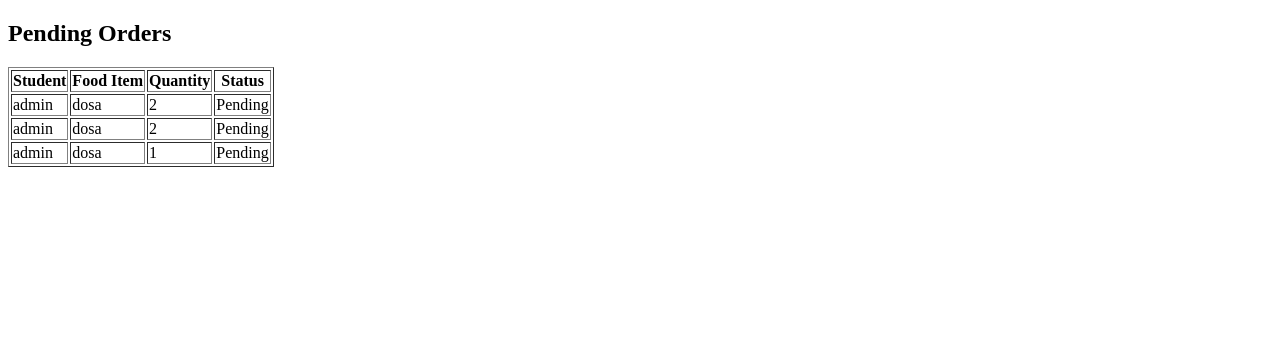
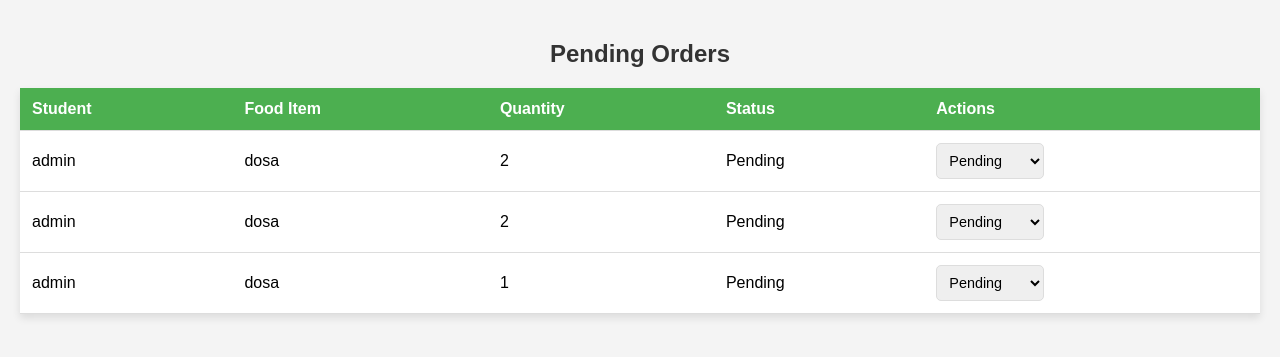
Before and after one commit to devmehtaa/SCOS, a Django app: page /menu/staff/orders/ in a window 1280 px wide. Shown: the top 357 px of the page. Run offline with Django 5.2, Linux system fonts and the light colour scheme; data comes from the database, SQL or seed files in the repository.

Commit message:
incoming orders

```diff
--- a/vlounge/menu/templates/staff_orders.html
+++ b/vlounge/menu/templates/staff_orders.html
@@ -3,29 +3,152 @@
 <head>
     <meta charset="UTF-8">
     <meta name="viewport" content="width=device-width, initial-scale=1.0">
-    <title>Document</title>
+    <title>Pending Orders</title>
+    <style>
+        /* General Styles */
+        body {
+            font-family: Arial, sans-serif;
+            background-color: #f4f4f4;
+            margin: 0;
+            padding: 20px;
+        }
+
+        h2 {
+            color: #333;
+            text-align: center;
+            margin-bottom: 20px;
+        }
+
+        /* Table Styles */
+        table {
+            width: 100%;
+            border-collapse: collapse;
+            margin-bottom: 20px;
+            background-color: white;
+            box-shadow: 0 4px 8px rgba(0, 0, 0, 0.1);
+        }
+
+        th, td {
+            padding: 12px;
+            text-align: left;
+            border-bottom: 1px solid #ddd;
+        }
+
+        th {
+            background-color: #4CAF50;
+            color: white;
+            font-weight: bold;
+        }
+
+        tr:hover {
+            background-color: #f9f9f9;
+        }
+
+        /* Button Styles */
+        .status-button {
+            padding: 8px 12px;
+            border: none;
+            border-radius: 5px;
+            cursor: pointer;
+            font-size: 0.9rem;
+            margin: 2px;
+            transition: background-color 0.3s ease;
+        }
+
+        .status-button.preparing {
+            background-color: #FFC107;
+            color: white;
+        }
+
+        .status-button.ready {
+            background-color: #2196F3;
+            color: white;
+        }
+
+        .status-button.completed {
+            background-color: #4CAF50;
+            color: white;
+        }
+
+        .status-button:hover {
+            opacity: 0.9;
+        }
+
+        /* No Orders Message */
+        .no-orders {
+            text-align: center;
+            color: #666;
+            font-style: italic;
+        }
+        .status-dropdown {
+        padding: 8px;
+        border-radius: 5px;
+        border: 1px solid #ddd;
+        font-size: 0.9rem;
+        }
+
+    </style>
 </head>
 <body>
     <h2>Pending Orders</h2>
-<table border="1">
+    <table>
+        <thead>
             <tr>
                 <th>Student</th>
                 <th>Food Item</th>
                 <th>Quantity</th>
                 <th>Status</th>
+                <th>Actions</th>
             </tr>
+        </thead>
+        <tbody>
             {% for order in orders %}
             <tr>
                 <td>{{ order.student.username }}</td>
                 <td>{{ order.food_item.name }}</td>
                 <td>{{ order.quantity }}</td>
                 <td>{{ order.status }}</td>
+                <td>
+                    <select class="status-dropdown" onchange="updateStatus('{{ order.id }}', this.value)">
+                        <option value="pending" {% if order.status == 'pending' %}selected{% endif %}>Pending</option>
+                        <option value="ready" {% if order.status == 'ready' %}selected{% endif %}>Ready</option>
+                        <option value="completed" {% if order.status == 'completed' %}selected{% endif %}>Completed</option>
+                    </select>
+                </td>
+
             </tr>
             {% empty %}
             <tr>
-        <td colspan="4">No pending orders.</td>
+                <td colspan="5" class="no-orders">No pending orders.</td>
             </tr>
             {% endfor %}
+        </tbody>
     </table>
+
+    <script>
+        // JavaScript to handle status updates
+        function updateStatus(orderId, status) {
+            fetch(`/update-order-status/${orderId}/`, {
+                method: 'POST',
+                headers: {
+                    'Content-Type': 'application/json',
+                    'X-CSRFToken': '{{ csrf_token }}' // Add CSRF token for Django
+                },
+                body: JSON.stringify({ status: status })
+            })
+            .then(response => response.json())
+            .then(data => {
+                if (data.success) {
+                    alert(`Order status updated to ${status}.`);
+                    location.reload(); // Refresh the page to reflect the updated status
+                } else {
+                    alert('Failed to update order status.');
+                }
+            })
+            .catch(error => {
+                console.error('Error:', error);
+            });
+        }
+    </script>
 </body>
 </html>
```
Also changed, not shown: vlounge/menu/templates/thanks.html (+14 -0 lines). Lines whose indentation alone changed are shown as unchanged.
